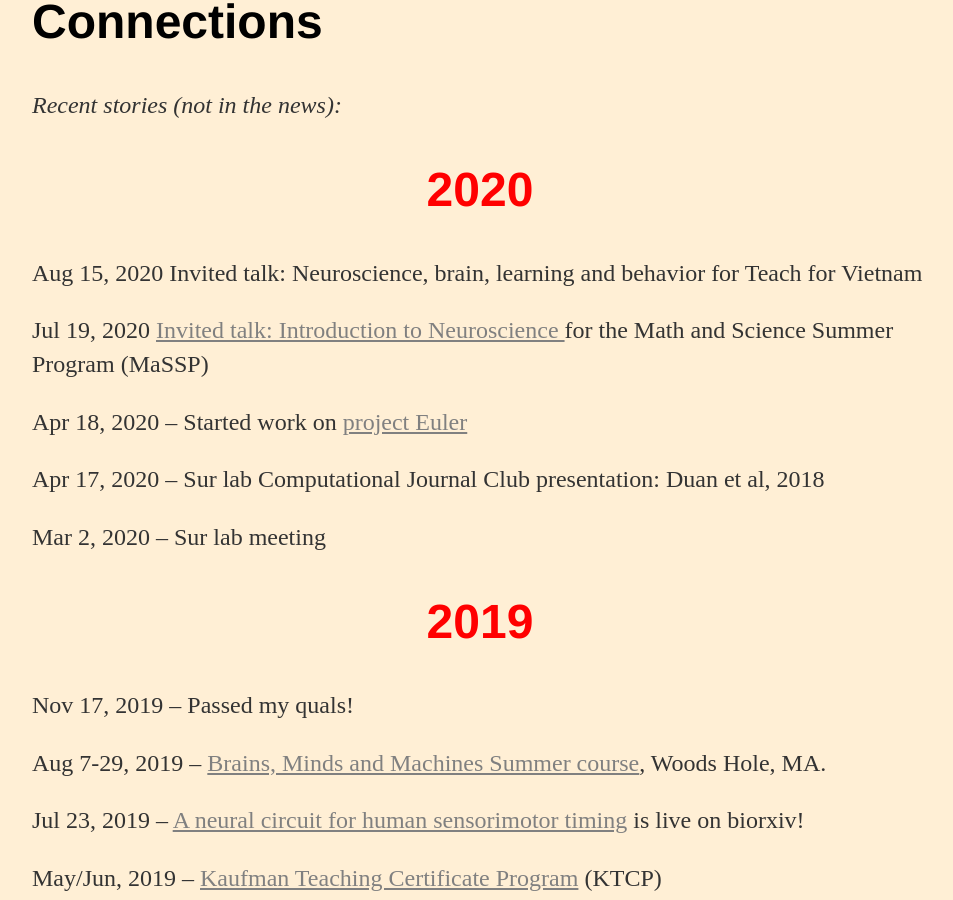
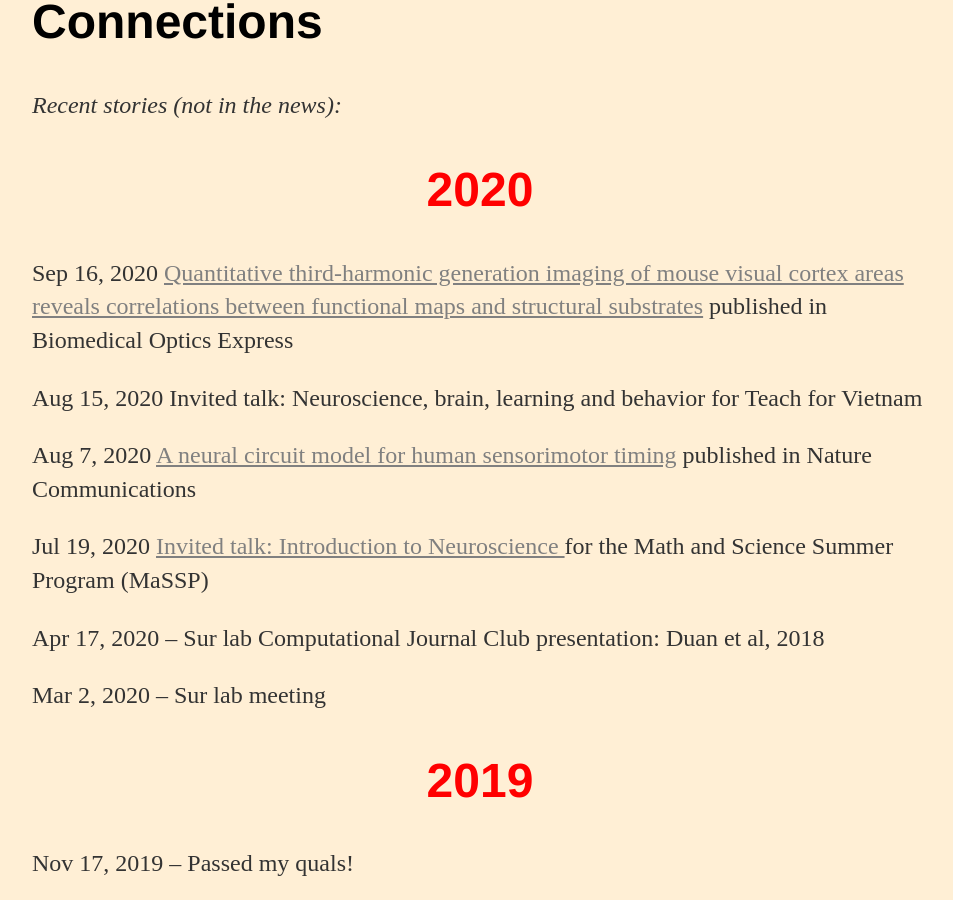
Before and after one commit to nhat-le/nhat-le.github.io, a Jekyll site: the page built from index.html, in a window 1280 px wide and 900 px high, scrolled down 307 px. Shown: the whole window, without its empty margins (160-1113 px from the left). Built offline with Jekyll 4.4.1, drawn with Linux system fonts in a browser that asks for light colours.

Commit message:
Updated index

```diff
--- a/index.html
+++ b/index.html
@@ -16,9 +16,10 @@ title: Nhat Le, PhD student
 
 
 <h1 style="text-align: center;"><span style="color: #ff0000;"><strong>2020</strong></span></h1>
+<p> Sep 16, 2020 <a href="https://www.osapublishing.org/boe/fulltext.cfm?uri=boe-11-10-5650&id=439728", target="_blank"> Quantitative third-harmonic generation imaging of mouse visual cortex areas reveals correlations between functional maps and structural substrates</a> published in Biomedical Optics Express </p>
 	<p> Aug 15, 2020  Invited talk: Neuroscience, brain, learning and behavior </a> for Teach for Vietnam </p>
+        <p> Aug 7, 2020 <a href="https://www.nature.com/articles/s41467-020-16999-8", target="_blank"> A neural circuit model for human sensorimotor timing</a> published in Nature Communications </p>
 	<p> Jul 19, 2020  <a href="https://www.youtube.com/watch?v=g1-BLVGEcLc", target="_blank"> Invited talk: Introduction to Neuroscience </a> for the Math and Science Summer Program (MaSSP) </p>
-	<p> Apr 18, 2020 &#8211; Started work on <a href="https://projecteuler.net/", target="_blank"> project Euler </a> </p>
 	<p> Apr 17, 2020 &#8211; Sur lab Computational Journal Club presentation: Duan et al, 2018 </p>
 	<p> Mar 2, 2020 &#8211; Sur lab meeting </p>
 
```
